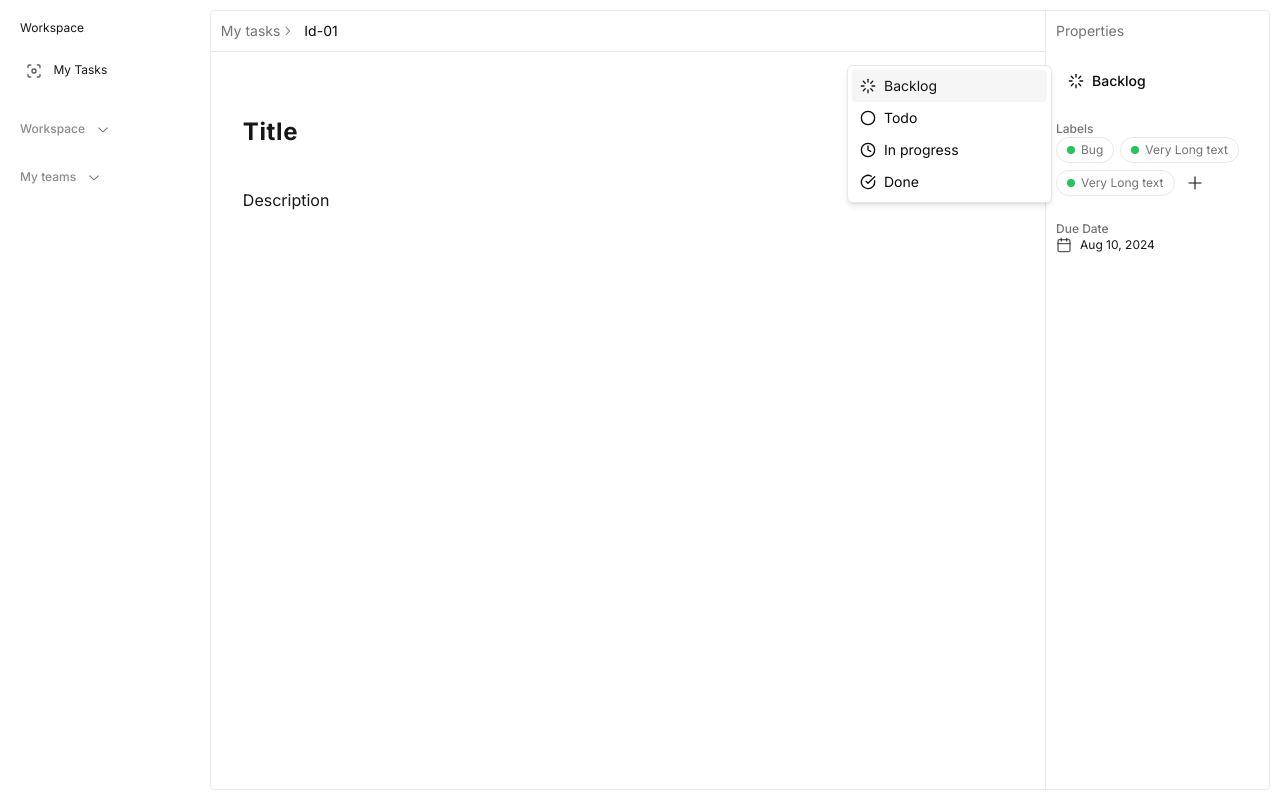
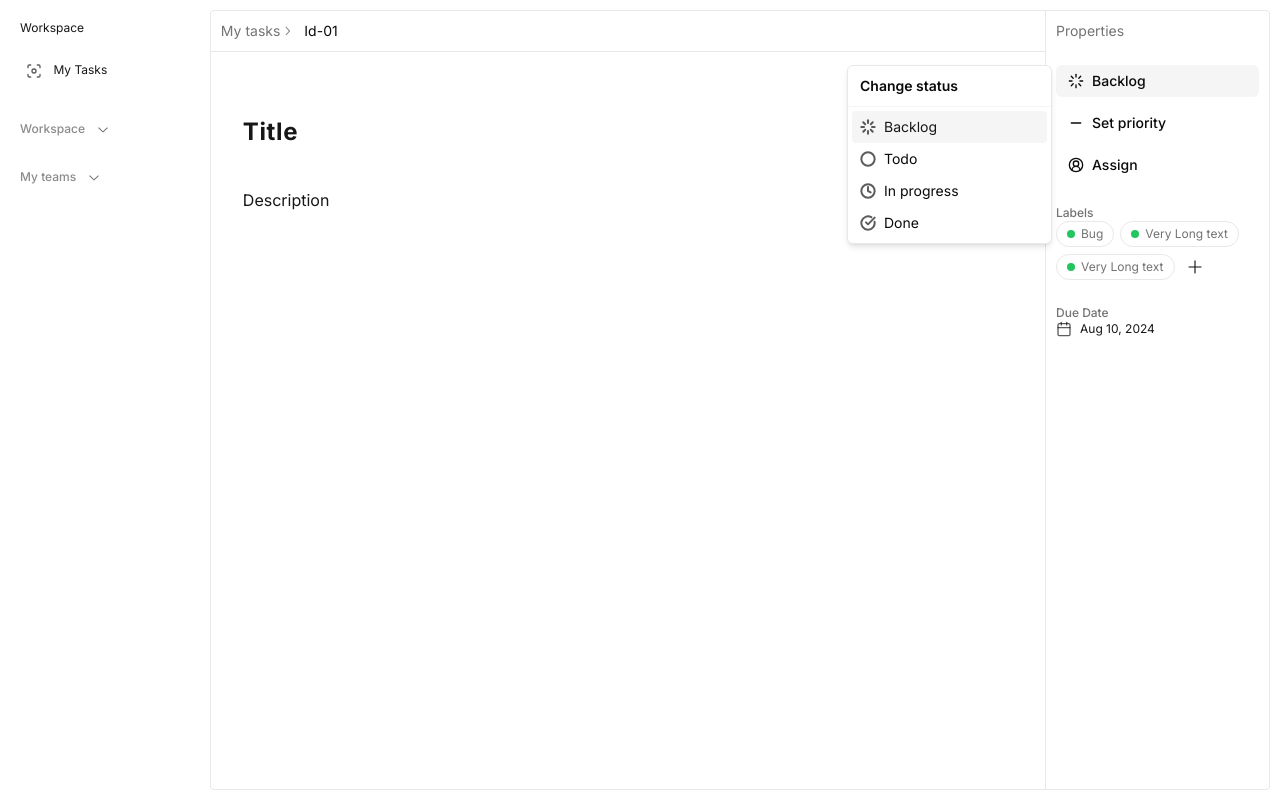
Before and after one commit to jethrocadang/team-todo-list, a Next.js app: page /workspace/task/1 in a window 1280 px wide. Both pictures are taken after a click on the button "Backlog". Built offline with nearby package versions, Linux system fonts and the light colour scheme.

Commit message:
task(update):[added label props]

```diff
--- a/src/components/task-properties.tsx
+++ b/src/components/task-properties.tsx
@@ -14,14 +14,10 @@ import {
 import { Badge } from "./ui/badge";
 import { Button } from "./ui/button";
 import TaskPropsSelect from "./task-props-select";
+import { selectPriorityItems, selectStatusItems } from "@/lib/task-properties";
 
 const TaskProperties = () => {
-  const statusItems = [
-    { icon: Loader, value: "Backlog" },
-    { icon: Circle, value: "Todo" },
-    { icon: Clock, value: "In progress" },
-    { icon: CircleCheckBig, value: "Done" },
-  ];
+
 
   return (
     <aside className="hidden w-full max-w-56 flex-shrink flex-col justify-start gap-6 border-l px-2.5 md:flex">
@@ -38,7 +34,27 @@ const TaskProperties = () => {
               Backlog
             </div>
           }
-          selectItems={statusItems}
+          selectItems={selectStatusItems}
+          label="Change status"
+        />
+        <TaskPropsSelect
+          placeholder={
+            <div className="flex items-center gap-2">
+              <Minus className="h-4 w-4" />
+              Set priority
+            </div>
+          }
+          selectItems={selectPriorityItems}
+          label="Set priority"
+        />
+        <TaskPropsSelect
+          placeholder={
+            <div className="flex items-center gap-2">
+              <CircleUserRound className="h-4 w-4" />
+              Assign
+            </div>
+          }
+          label="Assign to"
         />
       </div>
       <div>
--- a/src/components/task-props-select.tsx
+++ b/src/components/task-props-select.tsx
@@ -7,7 +7,10 @@ import { LucideProps } from "lucide-react";
 import {
   Select,
   SelectContent,
+  SelectGroup,
   SelectItem,
+  SelectLabel,
+  SelectSeparator,
   SelectTrigger,
   SelectValue,
 } from "./ui/select";
@@ -19,32 +22,39 @@ interface SelectItemProps {
 
 interface TaskPropsSelectProps {
   placeholder?: React.ReactNode;
-  triggerIcon?: FC<LucideProps>;
   selectItems?: SelectItemProps[];
   contentTitle?: string;
+  label?: string;
 }
 
 const TaskPropsSelect = ({
   placeholder,
-  triggerIcon: TriggerIcon,
   selectItems,
+  label,
 }: TaskPropsSelectProps) => {
   return (
     <Select>
-      <SelectTrigger>
+      <SelectTrigger className="data-[state=open]:bg-accent">
         <SelectValue placeholder={placeholder} />
       </SelectTrigger>
       <SelectContent side="left">
+        <SelectGroup>
+          <SelectLabel>{label}</SelectLabel>
+          <SelectSeparator/>
           {selectItems?.map((item, index) => (
             <>
               <SelectItem key={index} value={item.value}>
                 <div className="flex items-center">
-                <item.icon className="mr-2 h-4 w-4" />
+                  <item.icon
+                    className="mr-2 h-4 w-4 text-primary/70"
+                    strokeWidth={3}
+                  />
                   {item.value}
                 </div>
               </SelectItem>
             </>
           ))}
+        </SelectGroup>
       </SelectContent>
     </Select>
   );
--- /dev/null
+++ b/src/lib/task-properties.ts
@@ -0,0 +1,28 @@
+import {
+    Loader,
+    Minus,
+    CircleUserRound,
+    Calendar,
+    Plus,
+    Circle,
+    Clock,
+    CircleCheckBig,
+    CircleAlert,
+    CircleArrowUp,
+    CircleArrowDown,
+    CircleMinus,
+  } from "lucide-react";
+
+export   const selectStatusItems = [
+    { icon: Loader, value: "Backlog" },
+    { icon: Circle, value: "Todo" },
+    { icon: Clock, value: "In progress" },
+    { icon: CircleCheckBig, value: "Done" },
+  ];
+
+export   const selectPriorityItems = [
+    { icon: CircleAlert, value: "Urgent!" },
+    { icon: CircleArrowUp, value: "High" },
+    { icon: CircleMinus, value: "Medium" },
+    { icon: CircleArrowDown, value: "Low" },
+  ];
```
Lines whose indentation alone changed are shown as unchanged.
